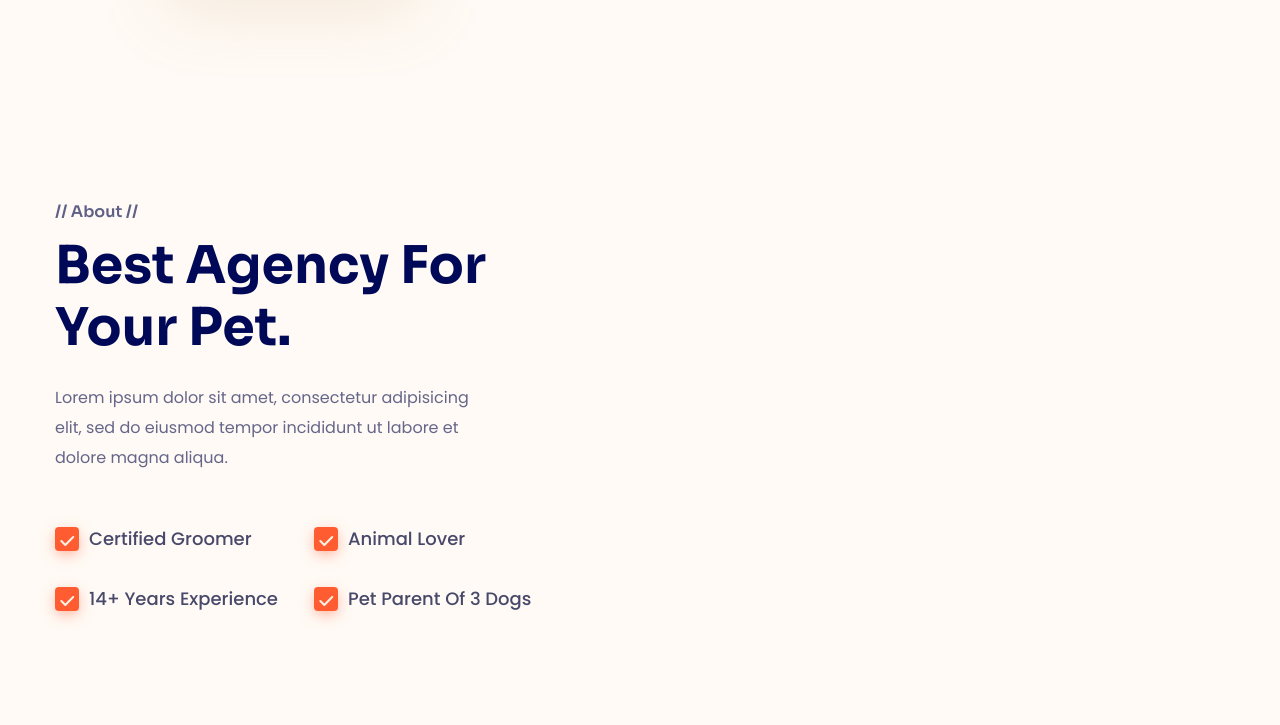
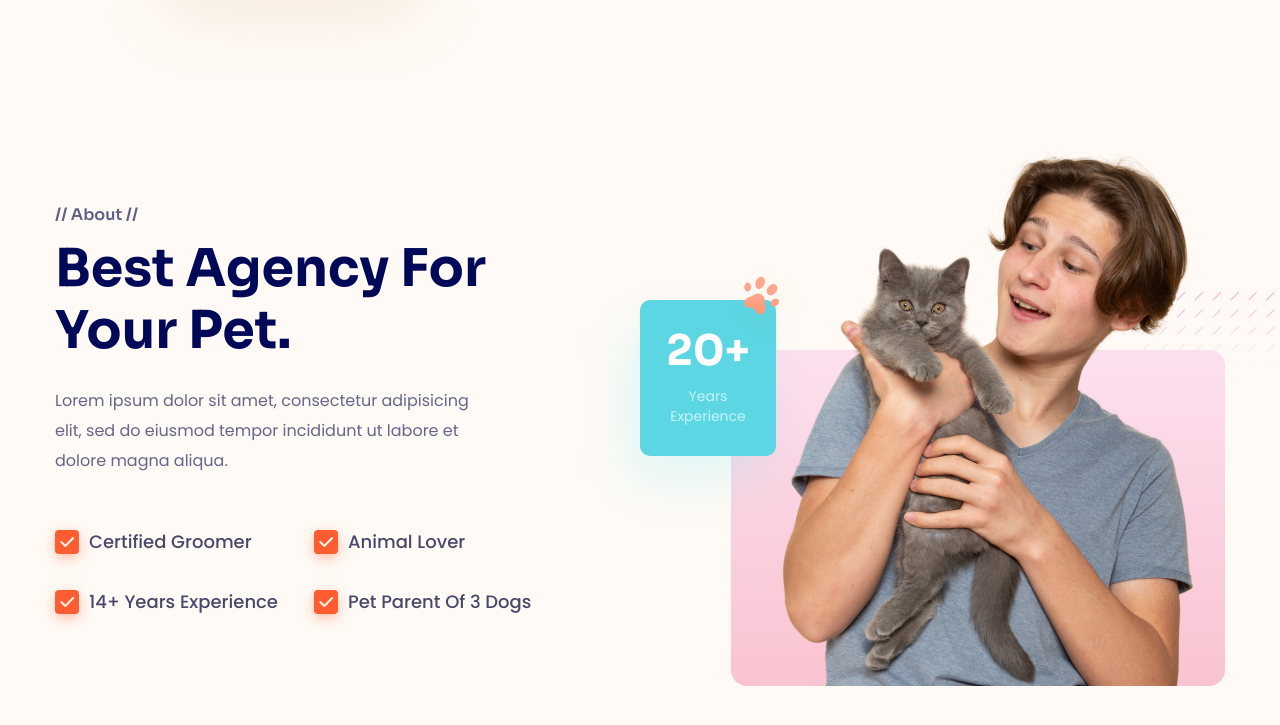
Before and after one commit to thangiu171201/f8-htmlcss-04, a plain HTML site: page index.html in a window 1280 px wide. Shown: the part 784-1509 px from the top of the page. Drawn offline with Linux system fonts and the light colour scheme; a web font is replaced by a local one.

Commit message:
Làm phần about #2

```diff
--- a/assets/css/styles.css
+++ b/assets/css/styles.css
@@ -277,14 +277,17 @@ button {
 }
 /* About */
 .about {
-    margin-top: 207px;
+    margin-top: 138px;
 }
 
 .about__inner {
     display: grid;
     grid-template-columns: 1fr 1fr;
+    align-items: center;
 }
-
+.about__media {
+    position: relative;
+}
 .about__label {
     font-family: Sora, sans-serif;
     font-weight: 600;
@@ -333,7 +336,68 @@ button {
 
 .about__check-item::after {
     position: absolute;
-    top: 4px;
+    top: 2px;
     left: 5px;
     content: url(../icons/check.svg);
 }
+.about__card {
+    position: absolute;
+    top: 165px;
+    left: 0;
+    width: 136px;
+    padding: 30px 26px;
+    background: #5bd6e2;
+    box-shadow: -15px 26px 48px rgba(85, 240, 255, 0.17);
+    border-radius: 10px;
+    text-align: center;
+}
+
+.about__card-title {
+    font-family: Sora, sans-serif;
+    font-weight: 700;
+    font-size: 4.2rem;
+    line-height: 1;
+    color: #fff;
+}
+
+.about__card-desc {
+    margin-top: 14px;
+    font-size: 1.4rem;
+    line-height: 1.43;
+    color: #c6f4f9;
+}
+
+.about__card-decor {
+    position: absolute;
+    top: -39px;
+    right: -32px;
+}
+
+.about__img-wrap {
+    position: relative;
+    width: 494px;
+    margin-left: auto;
+}
+
+.about__img-wrap::after {
+    position: absolute;
+    inset: auto 0 0 0;
+    z-index: -1;
+    content: "";
+    height: 336px;
+    background: linear-gradient(180deg, #fce0ef 0%, #fac3d1 100%);
+    border-radius: 16px;
+}
+
+.about__img {
+    width: 450px;
+    display: block;
+    margin: 0 auto;
+}
+
+.about__media-decor {
+    position: absolute;
+    top: 157px;
+    right: -50px;
+    z-index: -1;
+}
--- a/index.html
+++ b/index.html
@@ -273,7 +273,33 @@
                                 </span>
                             </div>
                         </section>
-                        <div class="about__media"></div>
+                        <div class="about__media">
+                            <!-- About card -->
+                            <div class="about__card">
+                                <b class="about__card-title">20+</b>
+                                <p class="about__card-desc">Years Experience</p>
+                                <img
+                                    src="./assets/img/about-decor-01.svg"
+                                    alt=""
+                                    class="about__card-decor"
+                                />
+                            </div>
+
+                            <!-- About image wrapper -->
+                            <figure class="about__img-wrap">
+                                <img
+                                    src="./assets/img/about-01.png"
+                                    alt=""
+                                    class="about__img"
+                                />
+                            </figure>
+
+                            <img
+                                src="./assets/img/about-decor-02.svg"
+                                alt=""
+                                class="about__media-decor"
+                            />
+                        </div>
                         <div class="about__media"></div>
                         <section class="about__content"></section>
                     </div>
```
